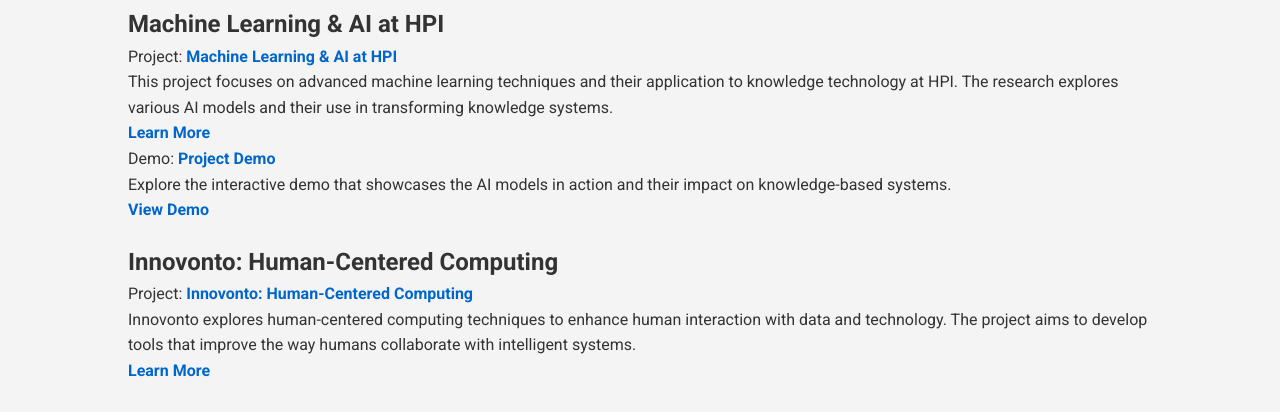
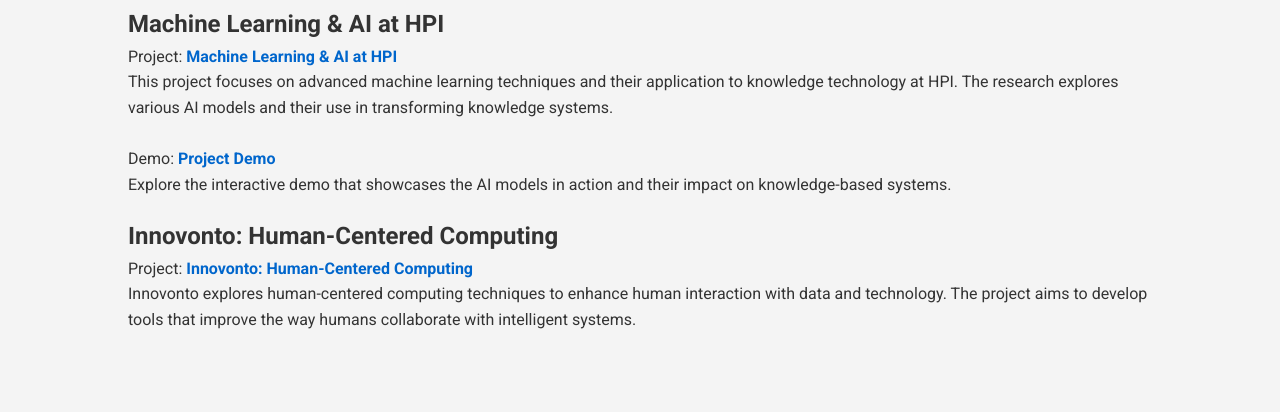
Before and after one commit to dangwalp/NextForge, a plain HTML site: page index.html in a window 1280 px wide. Shown: the part 540-952 px from the top of the page. Drawn offline with Linux system fonts and the light colour scheme.

Commit message:
Update index.html

```diff
--- a/index.html
+++ b/index.html
@@ -45,11 +45,9 @@
                 <h3>Machine Learning & AI at HPI</h3>
                 <p>Project: <a href="https://hpi.de/meinel/knowledge-tech/machine-learning-ai.html" target="_blank">Machine Learning & AI at HPI</a></p>
                 <p>This project focuses on advanced machine learning techniques and their application to knowledge technology at HPI. The research explores various AI models and their use in transforming knowledge systems.</p>
-                <a href="https://hpi.de/meinel/knowledge-tech/machine-learning-ai.html" target="_blank">Learn More</a>
                 <br>
                 <p>Demo: <a href="https://hpi.de/meinel/wpi_demo/" target="_blank">Project Demo</a></p>
                 <p>Explore the interactive demo that showcases the AI models in action and their impact on knowledge-based systems.</p>
-                <a href="https://hpi.de/meinel/wpi_demo/" target="_blank">View Demo</a>
             </div>
 
             <!-- Project 2 -->
@@ -57,7 +55,6 @@
                 <h3>Innovonto: Human-Centered Computing</h3>
                 <p>Project: <a href="https://www.mi.fu-berlin.de/en/inf/groups/hcc/research/projects/innovonto/index.html" target="_blank">Innovonto: Human-Centered Computing</a></p>
                 <p>Innovonto explores human-centered computing techniques to enhance human interaction with data and technology. The project aims to develop tools that improve the way humans collaborate with intelligent systems.</p>
-                <a href="https://www.mi.fu-berlin.de/en/inf/groups/hcc/research/projects/innovonto/index.html" target="_blank">Learn More</a>
             </div>
 
         </div>
```
